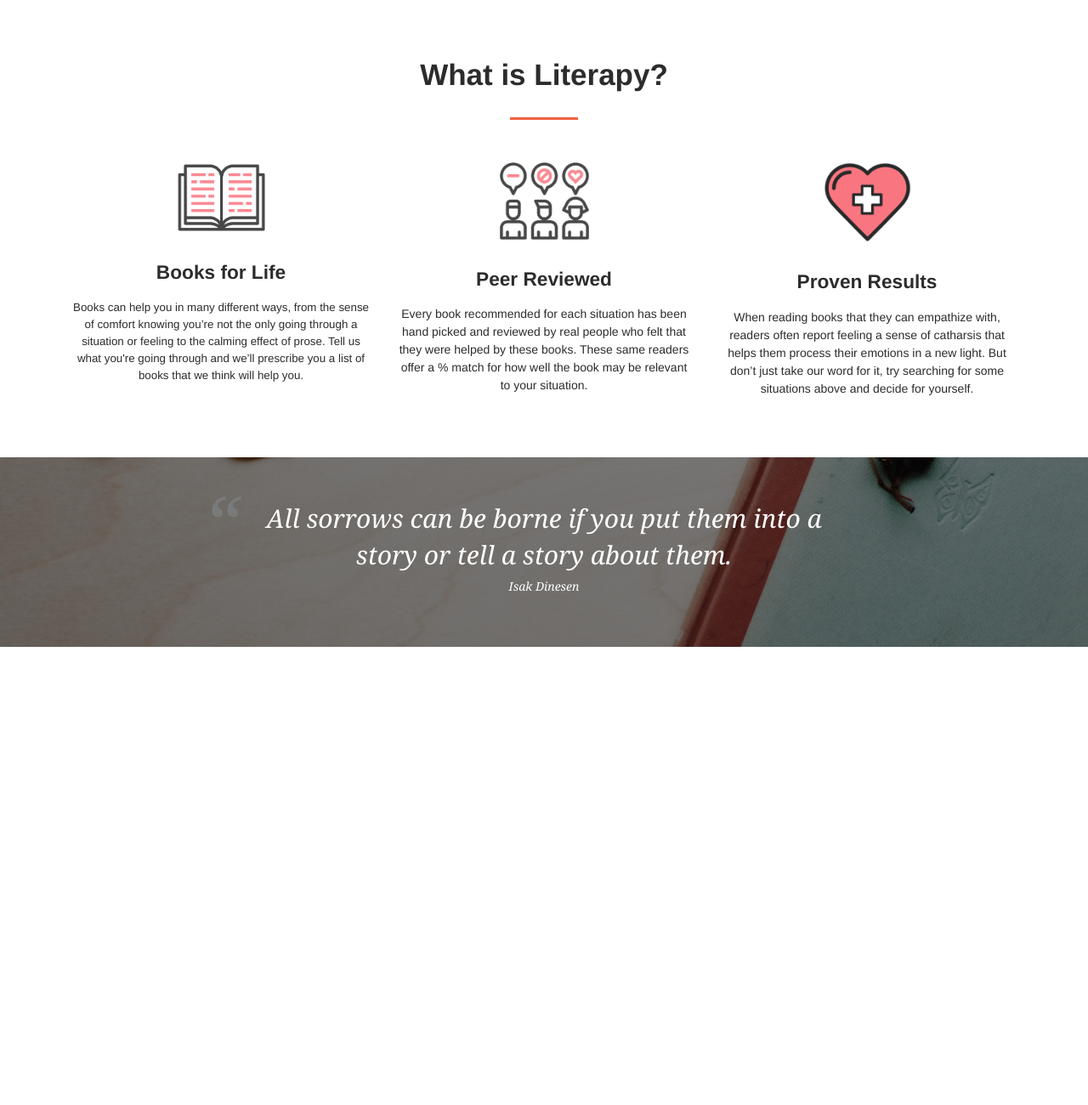
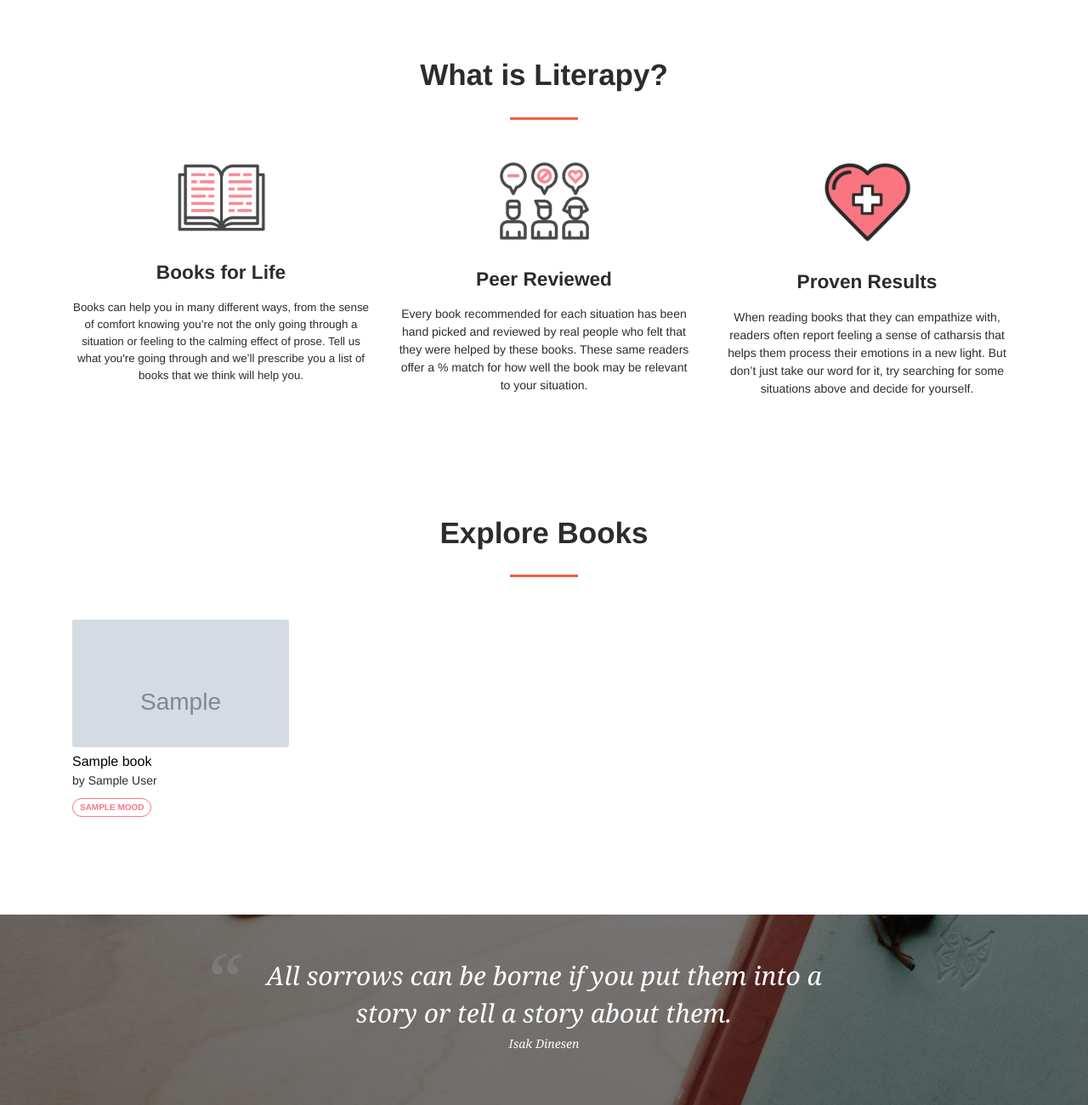
Before and after one commit to FroeMic/FullStack_Info_FinalProject, a Flask app: page / in a window 1280 px wide. Shown: the part 703-2003 px from the top of the page at 85% size. Before the commit the page ends 1464 px from the top, so only its background shows below. Run offline with Flask 2, Linux system fonts and the light colour scheme; tables that the repository leaves empty hold one stand-in row (values such as "Sample post"); grey boxes marked "Sample" are stand-in pictures; parts of the project's set-up code (start-up, migrations or seed data) failed here and were passed over; some libraries are stand-ins or nearby versions.

Commit message:
Add and style "explore books" section

```diff
--- a/app/models/book.py
+++ b/app/models/book.py
@@ -1,5 +1,6 @@
 from app import db
 from datetime import datetime
+from sqlalchemy.sql.expression import func
 
 class Book(db.Model):
 
@@ -18,6 +19,12 @@ class Book(db.Model):
         self.amazon_url = dict['amazon_url']
         self.created_at = dict['created_at']
         self.updated_at = dict['updated_at']
+
+    @staticmethod
+    def get_random(n=10):
+        book_ids = [book.id for book in Book.query.order_by(func.random()).limit(n).all()]
+        print(book_ids)
+        return Book.query.filter(Book.id.in_(book_ids))
 
     id = db.Column(db.Integer, primary_key=True)
     isbn = db.Column(db.String(128), index=True, nullable=False, unique=True)
--- a/app/models/search_query.py
+++ b/app/models/search_query.py
@@ -59,6 +59,7 @@ class SearchQuery(object):
             'FROM {} bm, {} b'.format(BookMood.__table__, Book.__table__),
             'WHERE bm.mood_id in ({})'.format(self._get_mood_query_string()),
             'AND bm.book_id = b.id',
+            'AND b.title IS NOT NULL',
             'GROUP BY b.id, b.isbn, b.isbn13, b.title, b.author, b.price, b.rating, b.description, b.cover_image_url, b.goodreads_url, b.goodreads_author_url, b.amazon_url, b.created_at, b.updated_at',
             'HAVING total_score > {}'.format(self.min_score),
             'ORDER BY {}'.format(order_by),
--- a/app/routes.py
+++ b/app/routes.py
@@ -15,7 +15,10 @@ app.url_map.converters['list'] = ListConverter
 
 @app.route('/')
 def index():
-    return render_template('index.html', title='Literapy')
+    random_books = Book.get_random()
+    for book in random_books:
+        print(len(book.moods))
+    return render_template('index.html', title='Literapy', explore_books=random_books)
 
 @app.route('/search/<list:moods>', defaults={'genres': []})
 @app.route('/search/<list:moods>/<list:genres>')
--- a/app/static/_css/style.css
+++ b/app/static/_css/style.css
@@ -117,6 +117,63 @@ body>.navbar + * {
     background-color: #e6f7f6;
 }
 
+.landing-page .explore-book-container {
+    margin-bottom: 40px;
+}
+
+.landing-page .explore-book-container .img-container {
+    position: relative;
+    max-height: 150px;
+    width: 100%;
+    overflow: hidden;
+    margin-bottom: 5px;
+    border-radius: .2rem;
+}
+
+.landing-page .explore-book-container .img-container img {
+    width: 100%;
+}
+
+.landing-page .explore-book-container  .book-title {
+    font-weight: 500;
+    font-size: 12pt;
+    color: black;
+}
+
+.landing-page .explore-book-container .book-title:hover {
+    text-decoration: unset;
+}
+
+.landing-page .explore-book-container .author {
+    font-weight: 400;
+}
+
+.landing-page .explore-book-container .img-overlay {
+    position: absolute;
+    top: 0;
+    left: 0;
+    width: 100%;
+    height: 100%;
+    pointer-events: none;
+}
+
+.landing-page .explore-book-container .mood-container{
+    margin-top: 10px;
+}
+
+.landing-page .explore-book-container .row {
+    display: -webkit-box;
+    display: -webkit-flex;
+    display: -ms-flexbox;
+    display:         flex;
+    flex-wrap: wrap;
+  }
+
+.landing-page .explore-book-container .row > [class*='col-'] {
+    display: flex;
+    flex-direction: column;
+}
+
 /* SEARCH PAGE */
 #search-view .refine-query-container {
     margin: 20px 0;
@@ -222,6 +279,7 @@ body>.navbar + * {
     height: 100%;
     pointer-events: none;
 }
+
 #search-view .search-result .score {
     font-weight: 500;
 }
@@ -303,7 +361,6 @@ body>.navbar + * {
     -webkit-transform: scale(1.08);
      transform: scale(1.08)
  }
-
 
 #description-card {
     font-size: 10pt;
--- a/app/tasks/SyncBooksWithAmazonJob.py
+++ b/app/tasks/SyncBooksWithAmazonJob.py
@@ -26,7 +26,7 @@ class SyncBooksWithAmazonJob(Job):
                 pass
 
     def _schedule_next_run(self):
-        today = datetime.today()
+        today = datetime.utcnow()
         tomorrow = today + timedelta(days=1)
         tomorrow_2_am = datetime(tomorrow.year, tomorrow.month, tomorrow.day, hour = 2, tzinfo = None )
 
--- a/app/templates/index.html
+++ b/app/templates/index.html
@@ -34,9 +34,7 @@
               </div>
           </div>
       </div>
-  </div>
 
-  <!-- dummy -->
       <div class="section">
           <div class="container">
           <h2 class="title text-center">What is Literapy?</h2>
@@ -69,6 +67,45 @@
           </div>
       </div>
 
+      <div class="section">
+        <div class="container">
+          <h2 class="title text-center">Explore Books</h2>
+          <hr>
+          <div class="row">
+              {% for book in explore_books %}
+              <div class="col col-md-3 col-12 col-sm-4 explore-book-container">
+                  <div class="img-container">
+                    <a href="{{ url_for('show_book', book_id=book.id)}}">
+                    <img class="hover-zoom" src="{{book.cover_image_url}}" alt="">
+                    </a>
+                    <div class="img-overlay">
+                        <!-- We could put somethingover the image here -->
+                    </div>
+                  </div>
+
+                  <a href="{{ url_for('show_book', book_id=book.id)}}" class="book-title">
+                      {{book.title}}
+                  </a>
+
+                  <div class="author">
+                      by {{book.author}}
+                  </div>
+
+                  <div class="mood-container">
+                      {% for mood in book.moods %}
+                        <a href="/search/{{mood.title}}">
+                            <span class="badge badge-primary">{{ mood.title }}</span>
+                        </a>
+                      {% endfor %}
+                  </div>
+
+              </div>
+              {% endfor %}
+
+          </div>
+        </div>
+      </div>
+
       <section id="about">
           <div class="container">
             <div class="row">
@@ -82,5 +119,5 @@
             </div>
           </div>
       </section>
-
+    </div>
 {% endblock %}
--- a/app/templates/reading_list.html
+++ b/app/templates/reading_list.html
@@ -39,7 +39,7 @@
                     </form>
 				</div>
 			</div>
-			{% endfor %}s
+			{% endfor %}
 		</div>
 	</div>
 </div>
--- a/app/templates/search.html
+++ b/app/templates/search.html
@@ -107,7 +107,7 @@
         </div>
         {% if results|length == 0 %}
             <div class="container text-center">
-                <img style="width:50%;" src="{{url_for('static',filename='_assets/img/chip-head.svg') }}" alt="">
+                <img style="width:50%; max-width:300px;" src="{{url_for('static',filename='_assets/img/chip-head.svg') }}" alt="">
                 <h5>
                     We couldn't find any books matching your description.
                     Refine your search to find matching results!
@@ -148,5 +148,4 @@
     </div>
 </div>
 
-
 {% endblock %}
--- a/app/utils/flask_sqlite_queue/SQLiteJobHandler.py
+++ b/app/utils/flask_sqlite_queue/SQLiteJobHandler.py
@@ -13,7 +13,6 @@ def get_scheduler():
     return _scheduler
 
 ''' Facade to expose the JobQueue '''
-
 def create_queue(path, table = 'queue', max_workers = 5):
     ''' Returns a ready-to-use queue '''
     queue = Queue(path, table = table, max_workers = max_workers)
```
Also changed, not shown: app/tasks/SyncBooksWithGoodReadsJob.py (+12 -7 lines), app/templates/book_details.html (+14 -6 lines). Lines whose indentation alone changed are shown as unchanged.
